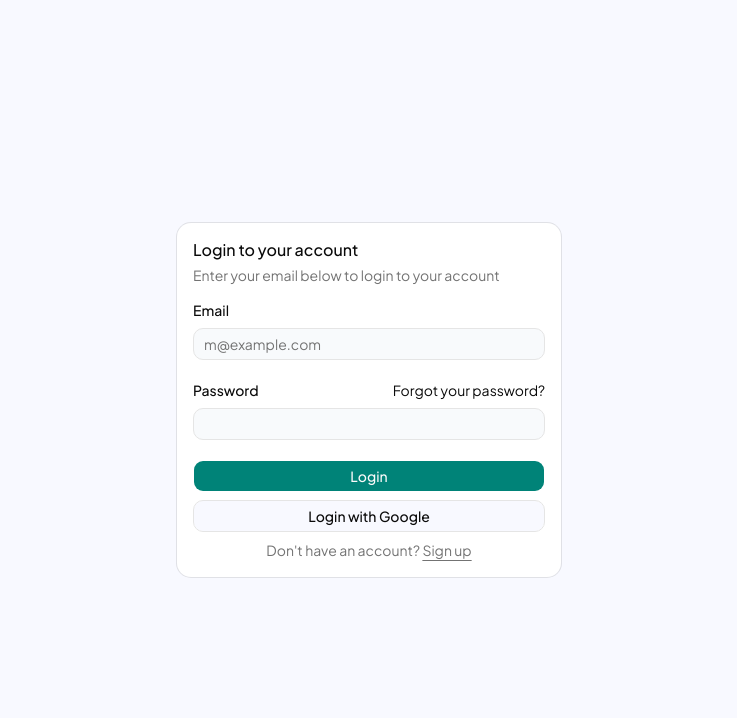
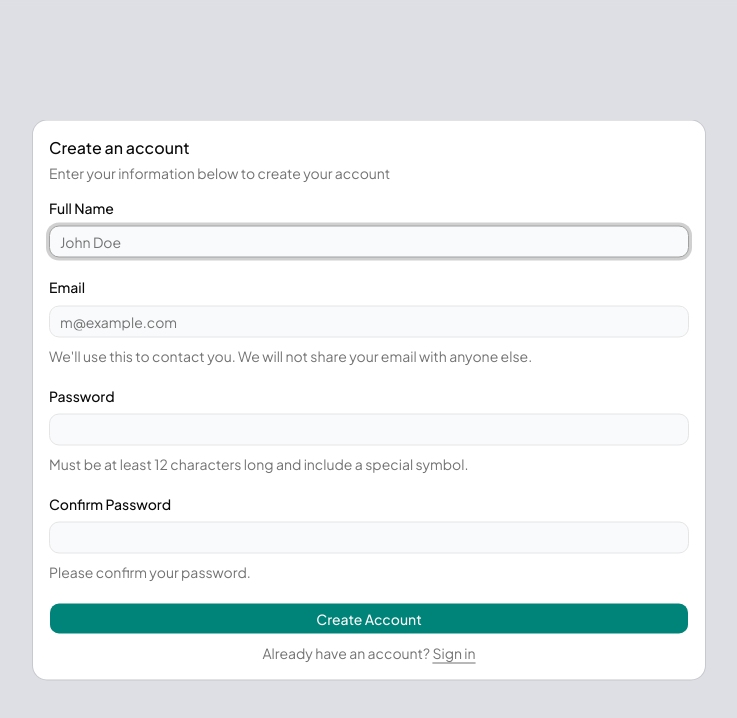
Before and after one commit to junahn978/care-index, a Next.js app in the folder frontend/: page /login in a window 1280 px wide. Both pictures are taken after a click on the link "Sign up". Shown: the top 718 px of the page, without its empty margins (271-1008 px from the left). Built offline with nearby package versions, Linux system fonts and the light colour scheme.

Commit message:
feature(frontend): SignUpForm component completed, added dialog to the signin form to pop up sign up form. Also added state managemtn to close dialog for custom conditions

```diff
--- a/frontend/app/login/page.tsx
+++ b/frontend/app/login/page.tsx
@@ -1,4 +1,4 @@
-import { LoginForm } from "@/components/login-form";
+import { LoginForm } from "@/components/LoginForm";
 
 export default function Page() {
   return (
--- a/frontend/components/login-form.tsx
+++ b/frontend/components/LoginForm.tsx
@@ -1,7 +1,9 @@
 "use client";
 
 import { zodResolver } from "@hookform/resolvers/zod";
+import { useState } from "react";
 import { Controller, useForm } from "react-hook-form";
+import { Dialog, DialogContent, DialogTrigger } from "@/components/ui/dialog";
 import * as z from "zod";
 import { cn } from "cn";
 import createClient from "@/lib/supabase";
@@ -21,6 +23,7 @@ import {
   FieldLabel,
 } from "@/components/ui/field";
 import { Input } from "@/components/ui/input";
+import { SignupForm } from "./SignUpForm";
 
 // defining the zod schema for client input validation
 const formSchema = z.object({
@@ -48,6 +51,8 @@ export function LoginForm({
   className,
   ...props
 }: React.ComponentProps<"div">) {
+  const [isDialogOpen, setIsDialogOpen] = useState(false);
+
   const form = useForm<z.infer<typeof formSchema>>({
     resolver: zodResolver(formSchema),
     defaultValues: {
@@ -137,7 +142,18 @@ export function LoginForm({
                   Login with Google
                 </Button>
                 <FieldDescription className="text-center">
-                  Don&apos;t have an account? <a href="#">Sign up</a>
+                  Don&apos;t have an account?{" "}
+                  <Dialog open={isDialogOpen} onOpenChange={setIsDialogOpen}>
+                    <form>
+                      <DialogTrigger render={<a href="#">Sign up</a>} />
+                      <DialogContent
+                        showCloseButton={false}
+                        className="p-0 sm:max-w-[672px] max-h-[825px] overflow-y-auto"
+                      >
+                        <SignupForm setIsDialogOpen={setIsDialogOpen} />
+                      </DialogContent>
+                    </form>
+                  </Dialog>
                 </FieldDescription>
               </Field>
             </FieldGroup>
--- /dev/null
+++ b/frontend/components/SignUpForm.tsx
@@ -0,0 +1,208 @@
+"use client";
+
+import { zodResolver } from "@hookform/resolvers/zod";
+import { Dispatch, SetStateAction } from "react";
+import { Controller, useForm, useWatch } from "react-hook-form";
+import * as z from "zod";
+import { Button } from "@/components/ui/button";
+import {
+  Card,
+  CardContent,
+  CardDescription,
+  CardHeader,
+  CardTitle,
+} from "@/components/ui/card";
+import {
+  Field,
+  FieldDescription,
+  FieldError,
+  FieldGroup,
+  FieldLabel,
+} from "@/components/ui/field";
+import { Input } from "@/components/ui/input";
+
+// defining the zod schema for client input validation
+const formSchema = z
+  .object({
+    fullName: z
+      .string()
+      .min(1, "Full name should be at least 1 character long")
+      .max(255, "Full name cannot be longer than 255 characters"),
+    email: z
+      .email("Please enter a valid email address")
+      .min(1, "Email should be at least 1 character long")
+      .max(255, "Email cannot be longer than 255 characters"),
+    password: z
+      .string()
+      .min(12, "Password should be at least 12 characters long")
+      .max(255, "Password cannot be longer than 255 characters")
+      .regex(
+        /[^A-Za-z0-9\s]/,
+        "Password should include at least one special symbol",
+      ),
+    confirmPassword: z
+      .string()
+      .min(1, "Confirm password should be at least 1 character long")
+      .max(255, "Confirm password cannot be longer than 255 characters"),
+  })
+  // cross-field check: show the error under the Confirm Password field
+  .refine((data) => data.password === data.confirmPassword, {
+    message: "Passwords do not match",
+    path: ["confirmPassword"],
+  });
+
+export function SignupForm({
+  setIsDialogOpen,
+  ...props
+}: {
+  setIsDialogOpen: Dispatch<SetStateAction<boolean>>;
+} & React.ComponentProps<typeof Card>) {
+  const form = useForm<z.infer<typeof formSchema>>({
+    resolver: zodResolver(formSchema),
+    defaultValues: {
+      fullName: "",
+      email: "",
+      password: "",
+      confirmPassword: "",
+    },
+  });
+
+  // re-renders as the user types, so the submit button can be disabled while the passwords differ
+  const [password, confirmPassword] = useWatch({
+    control: form.control,
+    name: ["password", "confirmPassword"],
+  });
+  const passwordsMatch = password === confirmPassword;
+
+  const closeDialog = () => {
+    setIsDialogOpen(false);
+  };
+
+  // React Hook Form automatically handling on-submit form event. only triggered if all client input passes the Zod Schema
+  async function onSubmit(data: z.infer<typeof formSchema>) {
+    console.log(data);
+  }
+
+  return (
+    <Card {...props}>
+      <CardHeader>
+        <CardTitle>Create an account</CardTitle>
+        <CardDescription>
+          Enter your information below to create your account
+        </CardDescription>
+      </CardHeader>
+      <CardContent>
+        <form onSubmit={form.handleSubmit(onSubmit)}>
+          <FieldGroup>
+            <Controller
+              name="fullName"
+              control={form.control}
+              render={({ field, fieldState }) => (
+                <Field data-invalid={fieldState.invalid}>
+                  <FieldLabel htmlFor="signup-name">Full Name</FieldLabel>
+                  <Input
+                    {...field}
+                    id="signup-name"
+                    type="text"
+                    aria-invalid={fieldState.invalid}
+                    placeholder="John Doe"
+                  />
+                  {fieldState.invalid && (
+                    <FieldError errors={[fieldState.error]} />
+                  )}
+                </Field>
+              )}
+            />
+            <Controller
+              name="email"
+              control={form.control}
+              render={({ field, fieldState }) => (
+                <Field data-invalid={fieldState.invalid}>
+                  <FieldLabel htmlFor="signup-email">Email</FieldLabel>
+                  <Input
+                    {...field}
+                    id="signup-email"
+                    type="email"
+                    aria-invalid={fieldState.invalid}
+                    placeholder="m@example.com"
+                  />
+                  <FieldDescription>
+                    We&apos;ll use this to contact you. We will not share your
+                    email with anyone else.
+                  </FieldDescription>
+                  {fieldState.invalid && (
+                    <FieldError errors={[fieldState.error]} />
+                  )}
+                </Field>
+              )}
+            />
+            <Controller
+              name="password"
+              control={form.control}
+              render={({ field, fieldState }) => (
+                <Field data-invalid={fieldState.invalid}>
+                  <FieldLabel htmlFor="signup-password">Password</FieldLabel>
+                  <Input
+                    {...field}
+                    id="signup-password"
+                    type="password"
+                    aria-invalid={fieldState.invalid}
+                  />
+                  <FieldDescription>
+                    Must be at least 12 characters long and include a special
+                    symbol.
+                  </FieldDescription>
+                  {fieldState.invalid && (
+                    <FieldError errors={[fieldState.error]} />
+                  )}
+                </Field>
+              )}
+            />
+            <Controller
+              name="confirmPassword"
+              control={form.control}
+              render={({ field, fieldState }) => (
+                <Field data-invalid={fieldState.invalid || !passwordsMatch}>
+                  <FieldLabel htmlFor="signup-confirm-password">
+                    Confirm Password
+                  </FieldLabel>
+                  <Input
+                    {...field}
+                    id="signup-confirm-password"
+                    type="password"
+                    aria-invalid={fieldState.invalid || !passwordsMatch}
+                  />
+                  <FieldDescription>
+                    Please confirm your password.
+                  </FieldDescription>
+                  {fieldState.invalid ? (
+                    <FieldError errors={[fieldState.error]} />
+                  ) : (
+                    !passwordsMatch && (
+                      <FieldError
+                        errors={[{ message: "Passwords do not match" }]}
+                      />
+                    )
+                  )}
+                </Field>
+              )}
+            />
+            <FieldGroup>
+              <Field>
+                <Button type="submit" disabled={!passwordsMatch}>
+                  Create Account
+                </Button>
+                <FieldDescription className="px-6 text-center">
+                  Already have an account?{" "}
+                  <a href="#" onClick={closeDialog}>
+                    Sign in
+                  </a>
+                </FieldDescription>
+              </Field>
+            </FieldGroup>
+          </FieldGroup>
+        </form>
+      </CardContent>
+    </Card>
+  );
+}
```
